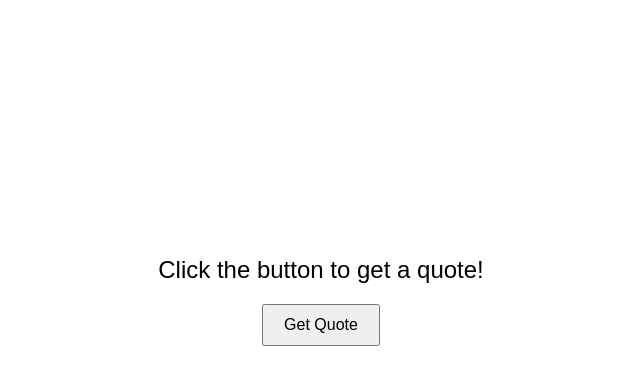
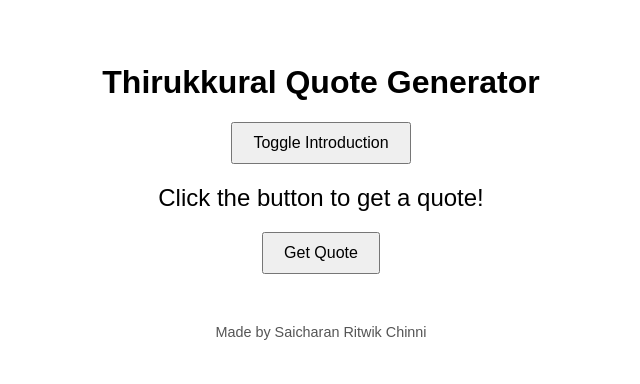
Before and after one commit to SaicharanRitwik39/PearlsofWisdom, a plain HTML site: page index.html in a window 1280 px wide. Shown: the whole page, without its empty margins (319-959 px from the left). Drawn offline with Linux system fonts and the light colour scheme.

Commit message:
Update index.html

```diff
--- a/index.html
+++ b/index.html
@@ -8,7 +8,7 @@
         body {
             font-family: Arial, sans-serif;
             text-align: center;
-            margin-top: 20%;
+            margin-top: 5%;
         }
         #quote {
             font-size: 1.5em;
@@ -23,12 +23,36 @@
             padding: 10px 20px;
             font-size: 1em;
         }
+        #introduction {
+            display: none;
+            margin: 20px;
+            font-size: 1.1em;
+        }
+        #credits {
+            margin-top: 50px;
+            font-size: 0.9em;
+            color: #555;
+        }
     </style>
 </head>
 <body>
+    <h1>Thirukkural Quote Generator</h1>
+    <button onclick="toggleIntroduction()">Toggle Introduction</button>
+    <div id="introduction">
+        <p><strong>About Thirukkural</strong></p>
+        <p>The <em>Thirukkural</em>, composed over 2,000 years ago, is one of the most significant and timeless works of Tamil literature. Written in a classical form of Tamil, it consists of 1,330 couplets systematically organized into 133 chapters, with each chapter containing 10 couplets. The couplets are divided into three parts: <em>Virtue</em> (Aram), <em>Wealth</em> (Porul), and <em>Love</em> (Inbam), covering various aspects of life, including ethics, statecraft, and human relationships.</p>
+        <p>The following quotes are extracted from the <em>Thirukkural</em>, and I will continue to add more as I explore this remarkable work further.</p>
+    </div>
     <div id="quote">Click the button to get a quote!</div>
     <div id="meaning"></div>
     <button onclick="displayQuote()">Get Quote</button>
+    <div id="credits">Made by Saicharan Ritwik Chinni</div>
     <script src="script.js"></script>
+    <script>
+        function toggleIntroduction() {
+            const intro = document.getElementById('introduction');
+            intro.style.display = intro.style.display === 'none' ? 'block' : 'none';
+        }
+    </script>
 </body>
 </html>
```
